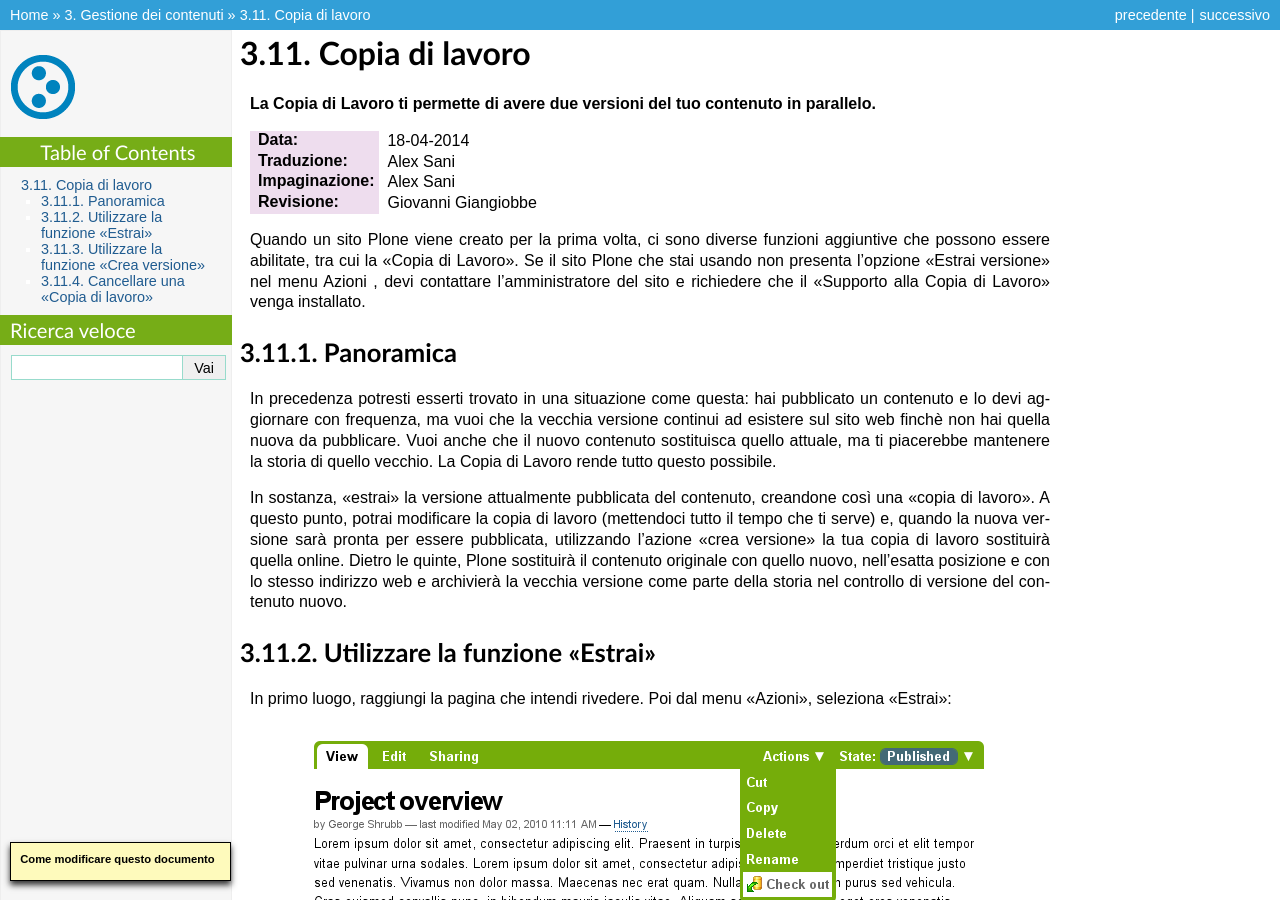
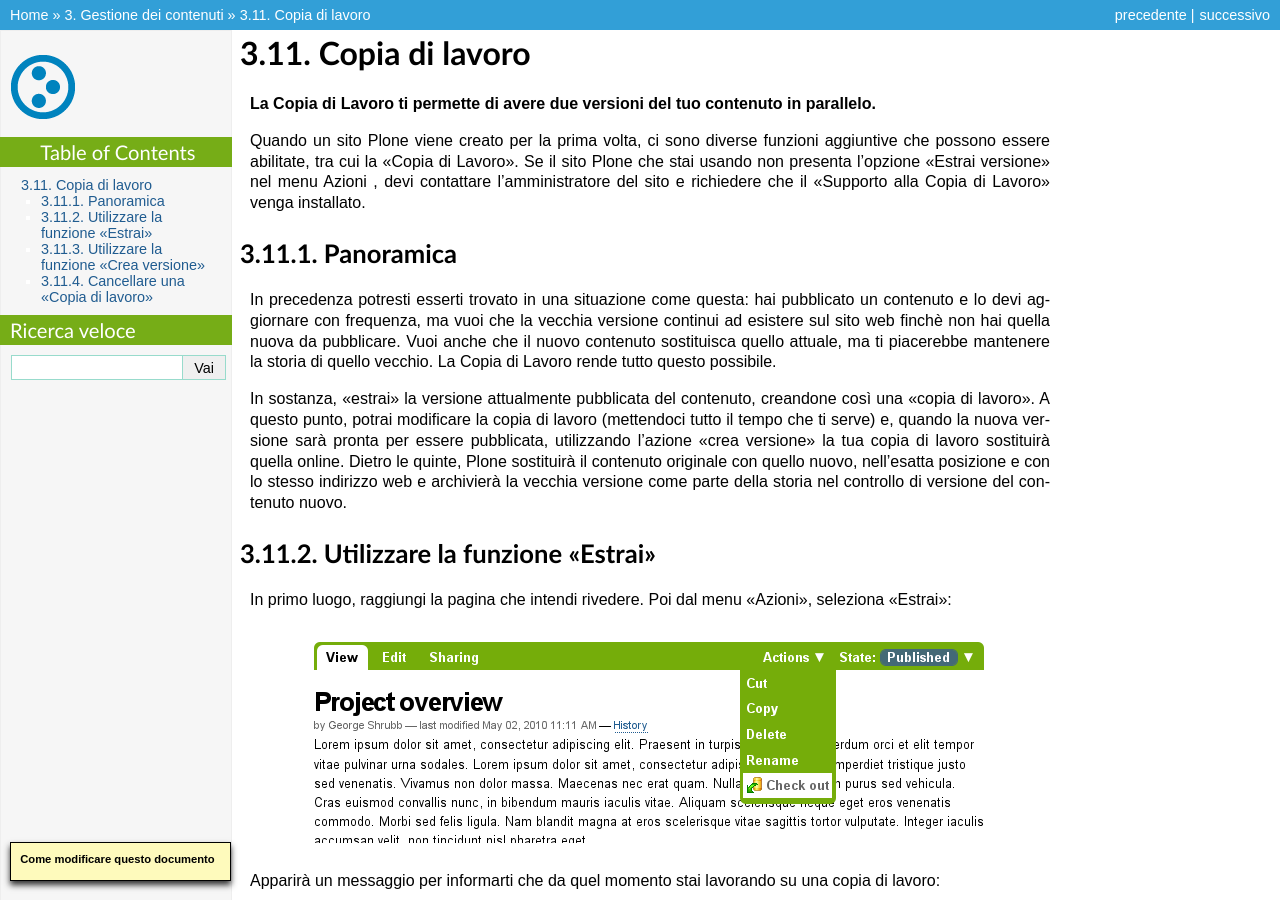
Before and after one commit to plone-it/collective.italiandocumentation, a Sphinx documentation site: the page built from source/managing-content/working-copy.rst, in a window 1280 px wide and 900 px high. Built offline with Sphinx 7.4.7, drawn with Linux system fonts in a browser that asks for light colours; pages that are not in the unit, such as notebooks, are missing from menus; some of the changed lines change nothing that is shown.

Commit message:
Tolta tabella intestazione

```diff
--- a/source/managing-content/working-copy.rst
+++ b/source/managing-content/working-copy.rst
@@ -1,12 +1,7 @@
 Copia di lavoro
-==================
+===============
 
 **La Copia di Lavoro ti permette di avere due versioni del tuo contenuto in parallelo.**
-
-:Data: 18-04-2014
-:Traduzione: Alex Sani
-:Impaginazione: Alex Sani
-:Revisione: Giovanni Giangiobbe
 
 Quando un sito Plone viene creato per la prima volta, ci sono diverse funzioni aggiuntive
 che possono essere abilitate, tra cui la "Copia di Lavoro". Se il sito Plone
@@ -39,13 +34,13 @@
 
 .. figure:: ../_static/01.png
    :align: center
-   :alt:
+   :alt: null
 
 Apparirà un messaggio per informarti che da quel momento stai lavorando su una copia di lavoro:
 
 .. figure:: ../_static/03_new.png
    :align: center
-   :alt:
+   :alt: null
 
 Ora puoi liberamente modificare la copia locale del contenuto pubblicato.
 Il contenuto originale risulterà "bloccato" -- ovvero, nessun altro potrà
@@ -55,7 +50,7 @@
 
 .. figure:: ../_static/locked.png
    :align: center
-   :alt:
+   :alt: null
 
 Utilizzare la funzione "Crea versione"
 --------------------------------------
@@ -65,20 +60,20 @@
 
 .. figure:: ../_static/04a.png
    :align: center
-   :alt:
+   :alt: null
 
 Ti verrà richiesto di inserire un commento legato alla creazione della nuova versione. Compilalo e
 clicca su "Crea versione":
 
 .. figure:: ../_static/04b.png
    :align: center
-   :alt:
+   :alt: null
 
 Il tuo contenuto aggiornato diventerà la nuova copia pubblicata.
 
 .. figure:: ../_static/05.png
    :align: center
-   :alt:
+   :alt: null
 
 Verrai inoltre informato che non esisterà più una copia di lavoro del documento nella
 tua cartella personale.
@@ -96,14 +91,14 @@
 
 .. figure:: ../_static/cancel1.png
    :align: center
-   :alt:
+   :alt: null
 
 Ti verrà chiesto di confermare il comando "Annulla il check-out" o di "Mantenere il
 checkout":
 
 .. figure:: ../_static/cancel2.png
    :align: center
-   :alt:
+   :alt: null
 
 Nota che se un utente che ha estratto una copia di lavoro non è disponibile per
 effettuare la pubblicazione della copia di lavoro o annullarla, gli utenti con il ruolo di Manager
```
